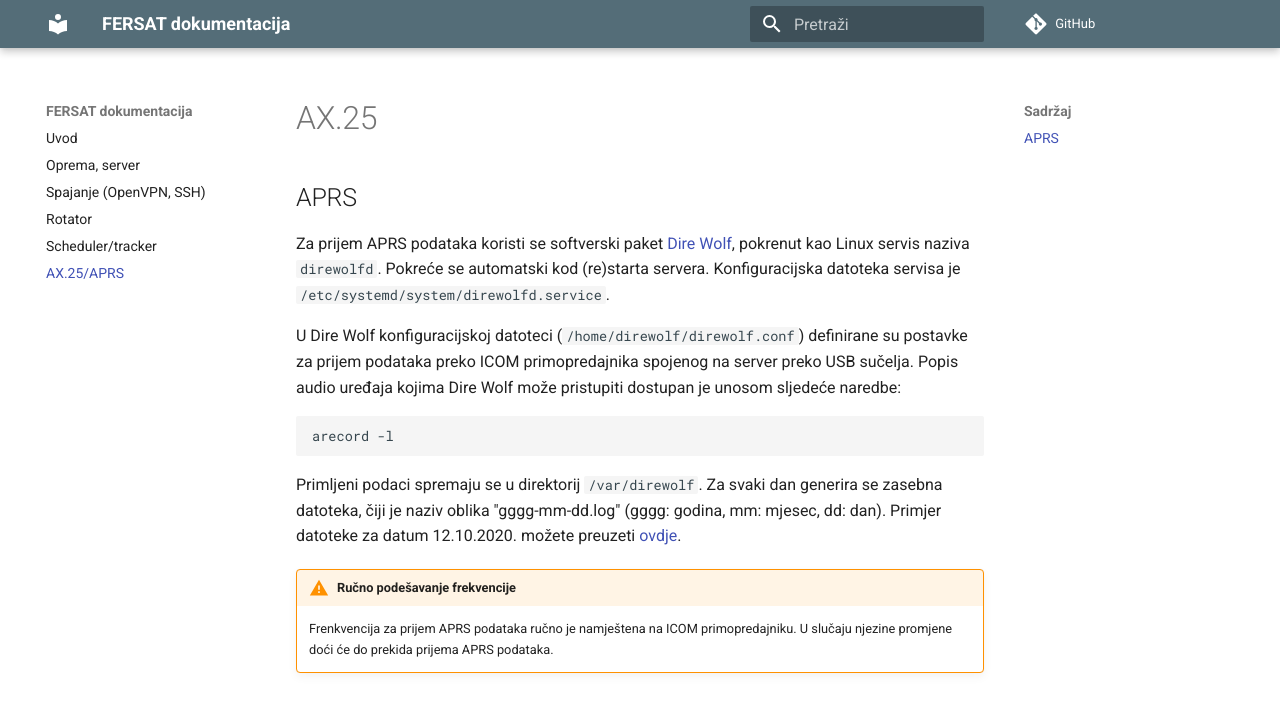
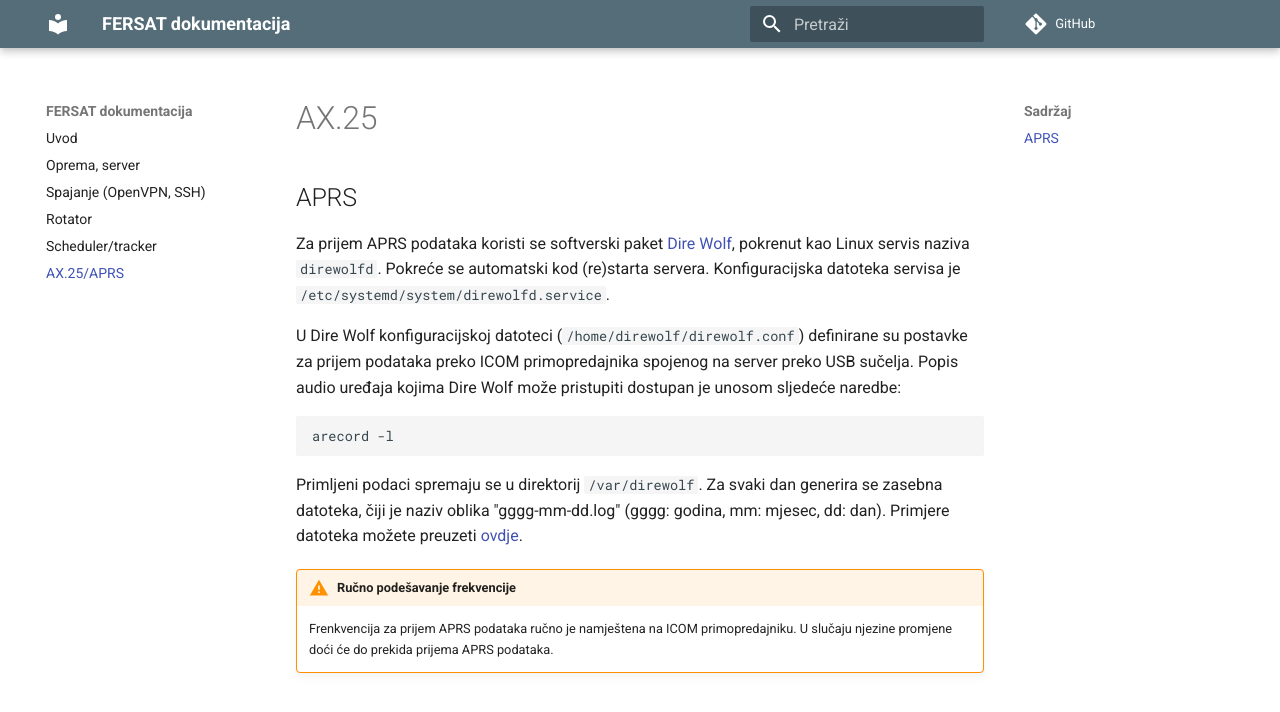
Before and after one commit to UltimaLabs/fersat-docs, an MkDocs documentation site: the page built from docs/ax25.md, in a window 1280 px wide. Shown: the top 712 px of the page. Built offline with MkDocs 1.6.1 and Material for MkDocs 9.7.7, drawn with Linux system fonts in a browser that asks for light colours; comment, search, counter and statistics services are not loaded.

Commit message:
Updated Dire Wolf sample files

````diff
--- a/docs/ax25.md
+++ b/docs/ax25.md
@@ -10,7 +10,7 @@ U Dire Wolf konfiguracijskoj datoteci (`/home/direwolf/direwolf.conf`) definiran
 arecord -l
 ```
 
-Primljeni podaci spremaju se u direktorij `/var/direwolf`. Za svaki dan generira se zasebna datoteka, čiji je naziv oblika "gggg-mm-dd.log" (gggg: godina, mm: mjesec, dd: dan). Primjer datoteke za datum 12.10.2020. možete preuzeti [ovdje](assets/files/direwolf/2020-10-12.log).
+Primljeni podaci spremaju se u direktorij `/var/direwolf`. Za svaki dan generira se zasebna datoteka, čiji je naziv oblika "gggg-mm-dd.log" (gggg: godina, mm: mjesec, dd: dan). Primjere datoteka možete preuzeti [ovdje](assets/files/direwolf/direwolf-logs.zip).
 
 !!! warning "Ručno podešavanje frekvencije"
     Frenkvencija za prijem APRS podataka ručno je namještena na ICOM primopredajniku. U slučaju njezine promjene doći će do prekida prijema APRS podataka.
````
Also changed, not shown: 2 other files.
